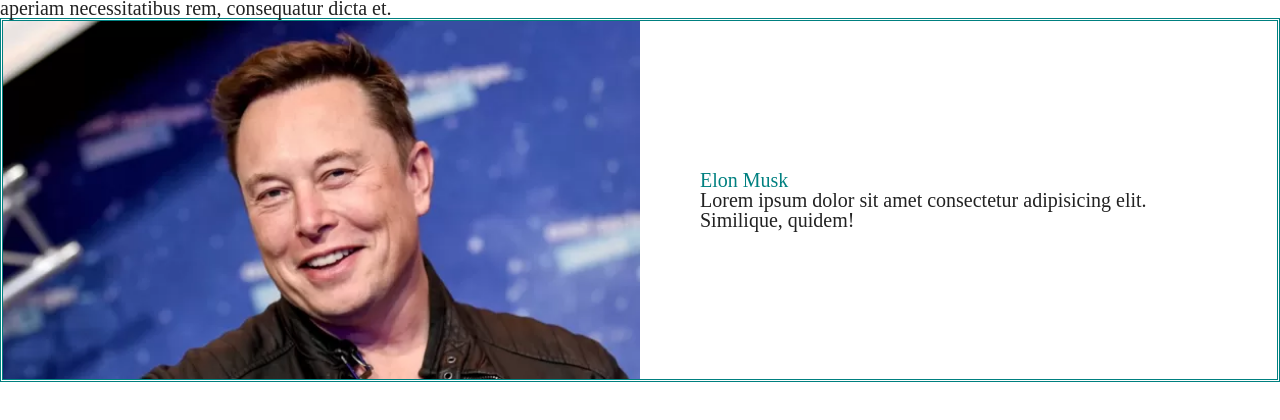
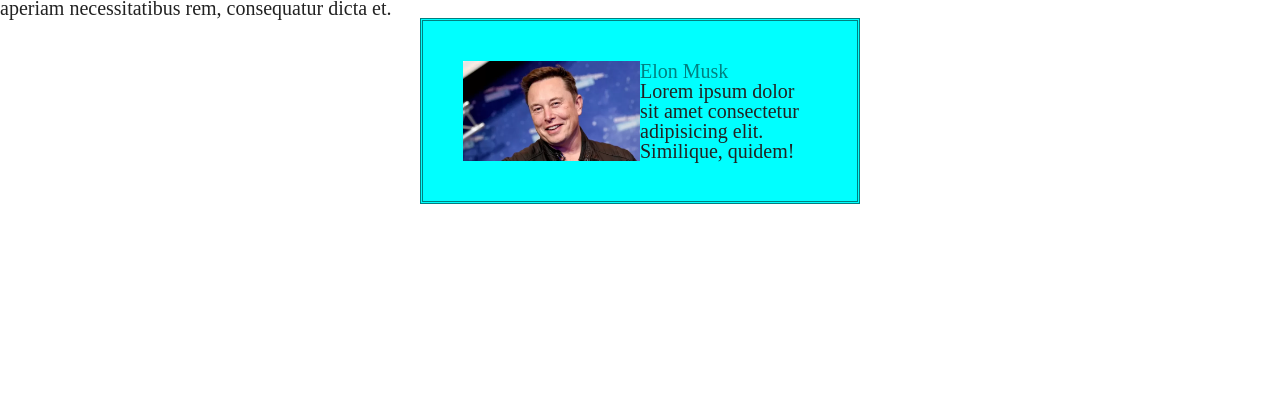
Before and after one commit to freshjsftm/at-rules-22-04, a plain HTML site: page index.html in a window 1280 px wide. Shown: the part 122-542 px from the top of the page. Drawn offline with Linux system fonts and the light colour scheme.

Commit message:
Example space for children

```diff
--- a/assets/css/userCard.css
+++ b/assets/css/userCard.css
@@ -2,7 +2,19 @@
   display: flex;
   flex-direction: column;
 
+  min-width: 320px;
+  width: 90%;
+  max-width: 440px;
+
+  /* min-height: 300px;
+  height: auto; */
+
+  margin: auto;
+  padding: 2rem;
+
   border: 3px double teal;
+
+  background-color: aqua;
 }
 .user-card > *{
   flex-basis: 50%;
@@ -12,13 +24,11 @@
   object-fit: cover;
 }
 .user-card .full-name{
-  margin: auto;
-  padding: 3rem;
+  /* margin: auto; */
+  /* padding: 3rem; */
 }
-
 @media (min-width: 768px){
   .user-card{
     flex-direction: row;
   }
-
 }
```
